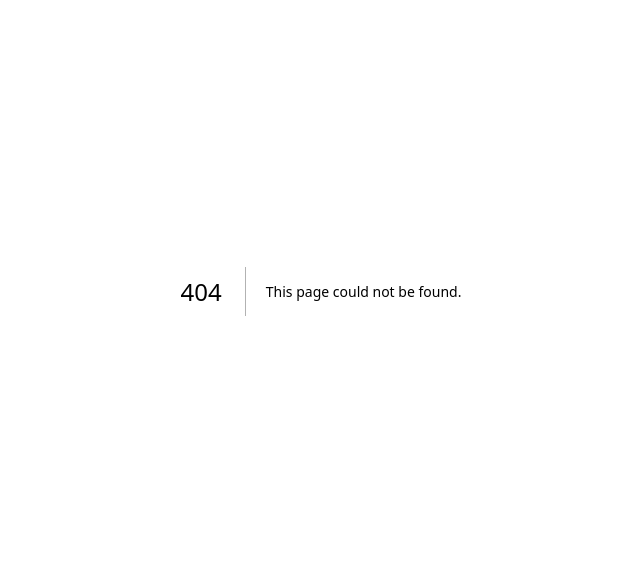
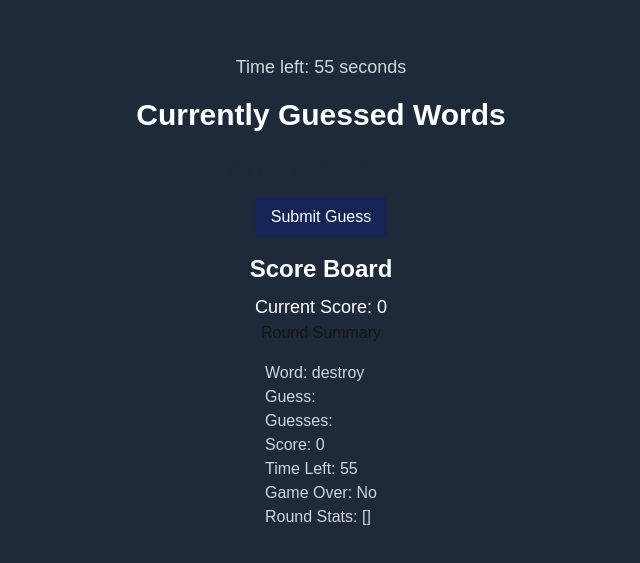
Before and after one commit to jpquinto/sonanyms, a Next.js app in the folder frontend/: page /game in a window 1280 px wide. Before the commit this address had no page. Shown: the part 109-672 px from the top of the page, without its empty margins (319-959 px from the left). Built offline with nearby package versions, Linux system fonts and the light colour scheme.

Commit message:
added componentsfor game and game page routing

```diff
--- /dev/null
+++ b/frontend/app/components/Game.tsx
@@ -0,0 +1,72 @@
+'use client';
+
+//importing necessary components and hooks
+import React, { useState, useEffect } from 'react'
+import Timer from "./Timer";
+import GuessInput from "./GuessInput";
+import Guesses from "./Guesses";
+import ScoreBoard from "./ScoreBoard";
+import RoundSummary from "./RoundSummary";
+// import { targetWords } from '../lib/mockData';
+
+export default function Game() {
+
+  const [word, setWord] = useState('destroy')
+  const [guess, setGuess] = useState<string>('')
+  const [guesses, setGuesses] = useState<string[]>([]);
+  const [score, setScore] = useState(0);
+  const [timeleft, setTimeLeft] = useState(60);
+  const [gameOver, setGameOver] = useState(false);
+  const [roundStats, setRoundStats] = useState<{ word: string, guesses: string[], score: number }[]>([]);
+
+  useEffect(() => {
+    if (timeleft <= 0) {
+      setGameOver(true);
+      setRoundStats((prevStats) => [...prevStats, { word, guesses, score }]);
+    }
+  }, [timeleft, word, guesses, score]);
+
+  const handleInput = (e: React.ChangeEvent<HTMLInputElement>) => {
+    setGuess(e.target.value)
+  }
+
+  const handleSubmit = async () => {
+    //add the guess to the list
+    if (guess.trim() === '') return;
+
+    if (guesses.length >= 3) {
+      alert("You can only make 3 guesses!");
+      return;
+    }
+    setGuesses([...guesses, guess.trim()]);
+
+    // Example scoring logic: +10 points for each guess
+    setScore((prevScore) => prevScore + 10);
+
+    setGuess('');
+    //incorporate logic later to check if the guess is correct
+  }
+
+  return (
+    <div className='flex flex-col items-center justify-center h-screen bg-gray-800'>
+      <div><Timer timeleft={timeleft} setTimeLeft={setTimeLeft} setGameOver={setGameOver} /></div>
+      <h1 className='text-white text-3xl font-bold mb-4'>Currently Guessed Words</h1>
+
+      <div><GuessInput guess={guess} handleInput={handleInput} handleSubmit={handleSubmit} /></div>
+      <div><Guesses guesses={guesses} /></div>
+      <div><ScoreBoard score={score} /></div>
+      <div><RoundSummary roundStats={roundStats} /></div>
+
+      {/* Displaying useState hooks for debugging */}
+      <div className='text-gray-300 mt-4'>
+        <p>Word: {word}</p>
+        <p>Guess: {guess}</p>
+        <p>Guesses: {guesses.join(', ')}</p>
+        <p>Score: {score}</p>
+        <p>Time Left: {timeleft}</p>
+        <p>Game Over: {gameOver ? 'Yes' : 'No'}</p>
+        <p>Round Stats: {JSON.stringify(roundStats)}</p>
+      </div>
+    </div>
+  )
+}
--- /dev/null
+++ b/frontend/app/components/GuessInput.tsx
@@ -0,0 +1,27 @@
+// GuessInput component for user text input
+import React from 'react';
+type GuessInputProps = {
+  guess: string;
+  handleInput: (e: React.ChangeEvent<HTMLInputElement>) => void;
+  handleSubmit: () => void;
+};
+
+export default function GuessInput({ guess, handleInput, handleSubmit }: GuessInputProps) {
+  return (
+    <div className='flex flex-col items-center mb-4'>
+      <input
+        type='text'
+        value={guess}
+        onChange={handleInput}
+        placeholder='Type your guess here...'
+        className='px-4 py-2 text-gray-800 rounded mb-2'
+      />
+      <button
+        onClick={handleSubmit}
+        className='px-4 py-2 text-white bg-blue-950 rounded hover:bg-blue-500'
+      >
+        Submit Guess
+      </button>
+    </div>
+  );
+}
--- /dev/null
+++ b/frontend/app/components/Guesses.tsx
@@ -0,0 +1,17 @@
+// Gueeses List containg all the guesses made by the player
+
+// import React from 'react';
+type GuessesProps = {
+  guesses: string[];
+};
+export default function Guesses({ guesses }: GuessesProps) {
+  return (
+    <ul className='list-none'>
+      {guesses.map((guess, index) => (
+        <li key={index} className='text-gray-300 mb-2'>
+          {index + 1}. {guess}
+        </li>
+      ))}
+    </ul>
+  );
+}
--- /dev/null
+++ b/frontend/app/components/RoundSummary.tsx
@@ -0,0 +1,27 @@
+type RoundStats = {
+  word: string;
+  guesses: string[];
+  score: number;
+};
+
+type RoundSummaryProps = {
+  roundStats: RoundStats[];
+};
+
+export default function RoundSummary({ roundStats }: RoundSummaryProps) {
+  return (
+    <div>
+      <h2>Round Summary</h2>
+      <ul>
+        {roundStats.map((round, index) => (
+          <li key={index}>
+            <h3>Round {index + 1}</h3>
+            <p>Word: {round.word}</p>
+            <p>Guesses: {round.guesses.join(', ')}</p>
+            <p>Score: {round.score}</p>
+          </li>
+        ))}
+      </ul>
+    </div>
+  )
+}
--- /dev/null
+++ b/frontend/app/components/ScoreBoard.tsx
@@ -0,0 +1,14 @@
+import React from 'react';
+
+type ScoreBoardProps = {
+  score: number;
+};
+
+export default function ScoreBoard({ score }: ScoreBoardProps) {
+  return (
+    <div className="text-center text-white">
+      <h2 className="text-2xl font-bold mb-2">Score Board</h2>
+      <p className="text-lg">Current Score: {score}</p>
+    </div>
+  );
+}
--- /dev/null
+++ b/frontend/app/components/Timer.tsx
@@ -0,0 +1,30 @@
+import { useEffect } from "react";
+import React from 'react';
+
+type TimerProps = {
+  timeleft: number;
+  setTimeLeft: React.Dispatch<React.SetStateAction<number>>;
+  setGameOver: React.Dispatch<React.SetStateAction<boolean>>;
+};
+
+export default function Timer({ timeleft, setTimeLeft, setGameOver }: TimerProps) {
+  useEffect(() => {
+    const timer = setInterval(() => {
+      setTimeLeft((prev) => prev - 1);
+    }, 1000);
+
+    if (timeleft <= 0) {
+      setGameOver(true);
+      clearInterval(timer);
+    }
+
+    return () => clearInterval(timer);
+  }, [setTimeLeft, setGameOver, timeleft]);
+
+  return (
+    <div className="text-lg text-gray-300 mb-4">
+      Time left: {timeleft} seconds
+    </div>
+  );
+
+}
--- /dev/null
+++ b/frontend/app/game/page.tsx
@@ -0,0 +1,5 @@
+import Game from "../components/Game"
+
+export default function GamePage() {
+  return <Game />
+}
--- /dev/null
+++ b/frontend/app/lib/mockData.ts
@@ -0,0 +1,11 @@
+export const targetWords = {
+  'destroy': ['demolish', 'ruin', 'annihilate'],
+  'happy': ['joyful', 'cheerful', 'content'],
+  'sad': ['unhappy', 'sorrowful', 'dejected'],
+  'fast': ['quick', 'swift', 'rapid'],
+  'slow': ['lethargic', 'sluggish', 'unhurried'],
+  // Add more words and their synonyms as needed
+}
+export const getRandomScore = () => {
+  return Math.floor(Math.random() * 100) + 1; // Random score between 1 and 100
+}
--- a/frontend/app/page.tsx
+++ b/frontend/app/page.tsx
@@ -1,56 +1,27 @@
+'use client';
+import React from 'react';
 
-'use client';
-
-import React, { useState, useEffect } from 'react'
+import { useRouter } from 'next/navigation';
 
 
 export default function Homepage() {
 
-  const [word, setWord] = useState('destroy')
-  const [guess, setGuess] = useState<string>('')
-  const [guesses, setGuesses] = useState<string[]>([]);
+  const router = useRouter();
 
-  const handleInput = (e: React.ChangeEvent<HTMLInputElement>) => {
-    setGuess(e.target.value)
-  }
-
-  const handleSubmit = async () => {
-    //add the guess to the list
-    if (guess.trim() === '') return;
-
-    if (guesses.length >= 3) {
-      alert("You can only make 3 guesses!");
-      return;
-    }
-    setGuesses([...guesses,guess.trim()])
-    setGuess('')
-    //incorporate logic later to check if the guess is correct
+  const startGame = () => {
+    router.push('/game');
   }
 
   return (
+    //Homepage
     <div className='flex flex-col items-center justify-center h-screen bg-gray-800'>
-      <h1 className='text-4xl font-bold text-white mb-6'>Sonanyms Guessing Game</h1>
-      <p className='text-lg text-gray-300 mb-4'>Type a synonym for: {word}</p>
-      <ul className='list-none'>
-        {guesses.map((guess, index) => (
-          <li key={index}>
-            {index + 1}. {guess}
-          </li>
-        ))}
-      </ul>
-
-      <input
-        type='text'
-        value={guess}
-        placeholder='Enter your guess'
-        onChange={handleInput}
-        className='p-2 mb-4 border border-gray-600 rounded'
-      />
+      <h1 className='text-4xl font-bold text-white mb-6'>Welcome to Sonanyms</h1>
+      <p className='text-lg text-gray-300 mb-4'>A fun game to test your vocabulary!</p>
       <button
-        onClick={handleSubmit}
+        onClick={startGame}
         className='px-4 py-2 text-white bg-blue-950 rounded hover:bg-blue-500'
       >
-        Submit
+        Start Game
       </button>
     </div>
   )
--- /dev/null
+++ b/frontend/app/result/page.tsx
@@ -0,0 +1,8 @@
+export default function Result() {
+  return (
+    <div className='flex flex-col items-center justify-center h-screen bg-gray-800'>
+      <h1 className='text-4xl font-bold text-white mb-6'>Game Over</h1>
+      <p className='text-lg text-gray-300 mb-4'>Thanks for playing!</p>
+    </div>
+  )
+}
```
Also changed, not shown: frontend/package.json (+4 -4 lines), frontend/app/components/TargetWord.tsx (added), 1 other file (tests, documents, lock files or other folders).
